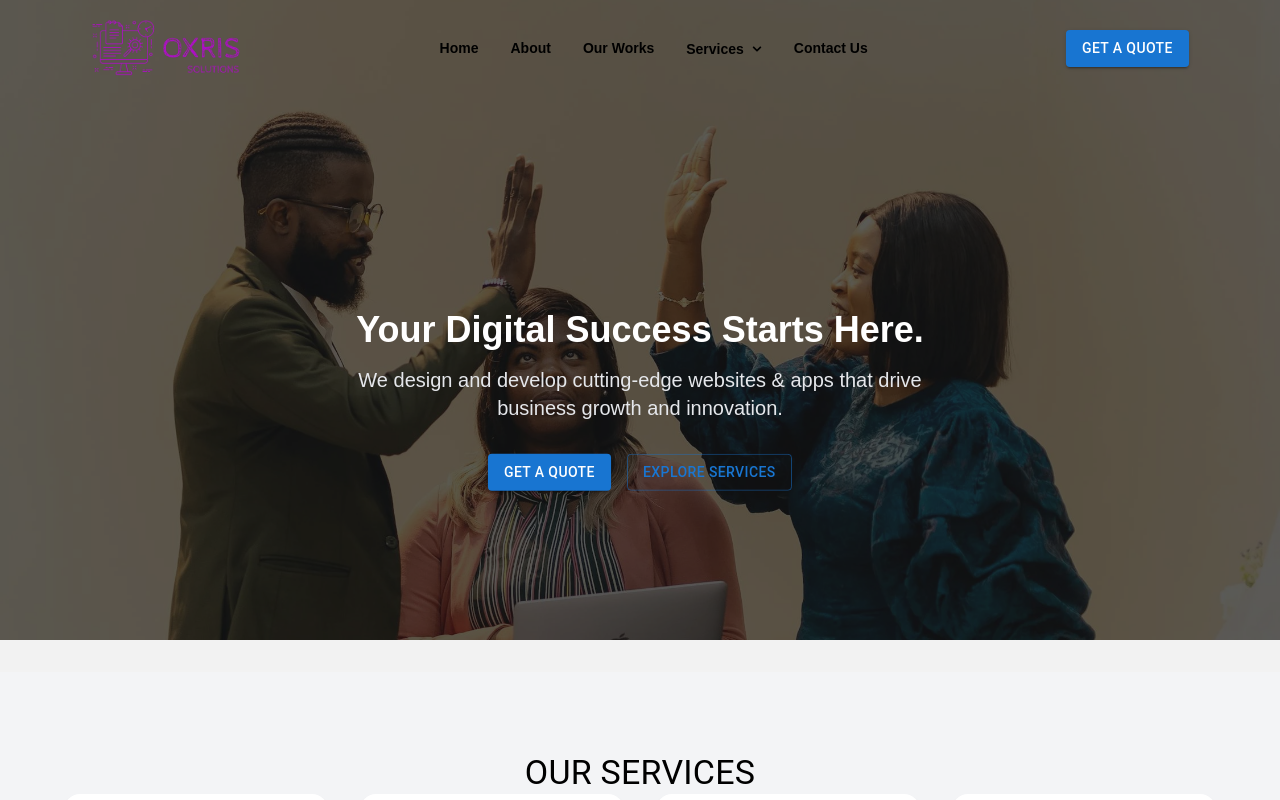
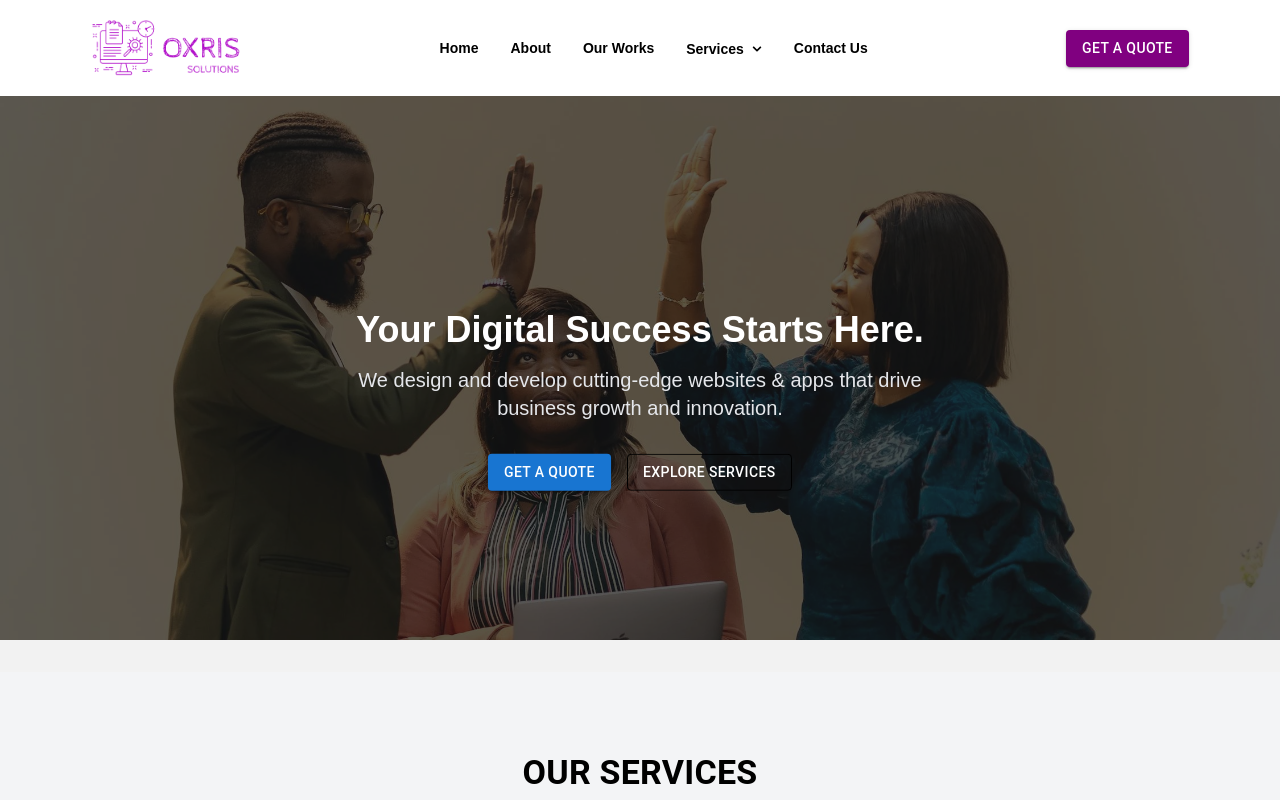
Before and after one commit to Obichris1/oxris, a Next.js app: page / in a window 1280 px wide. Shown: the top 800 px of the page. Built offline with nearby package versions, Linux system fonts and the light colour scheme.

Commit message:
tailwind fix

```diff
--- a/tailwind.config.mjs
+++ b/tailwind.config.mjs
@@ -1,5 +1,6 @@
 /** @type {import('tailwindcss').Config} */
 export default {
+  important : true,
   content: [
     "./src/pages/**/*.{js,ts,jsx,tsx,mdx}",
     "./src/components/**/*.{js,ts,jsx,tsx,mdx}",
```
